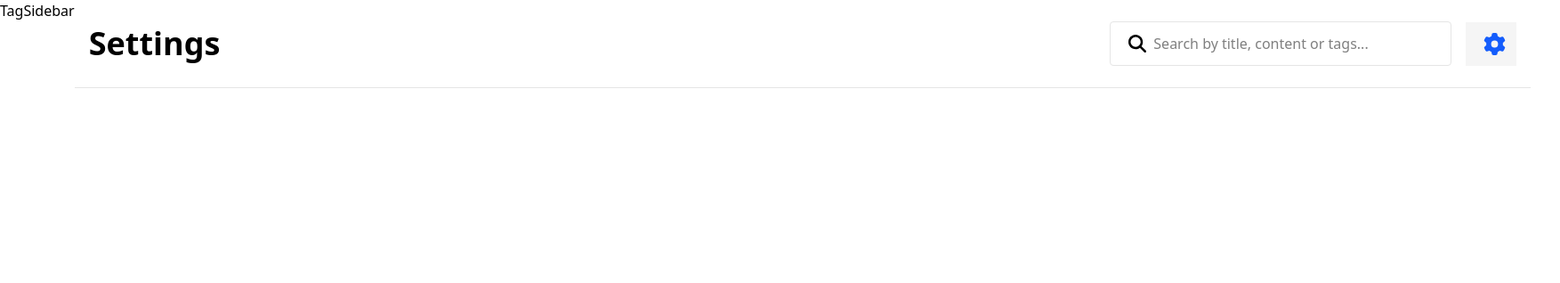
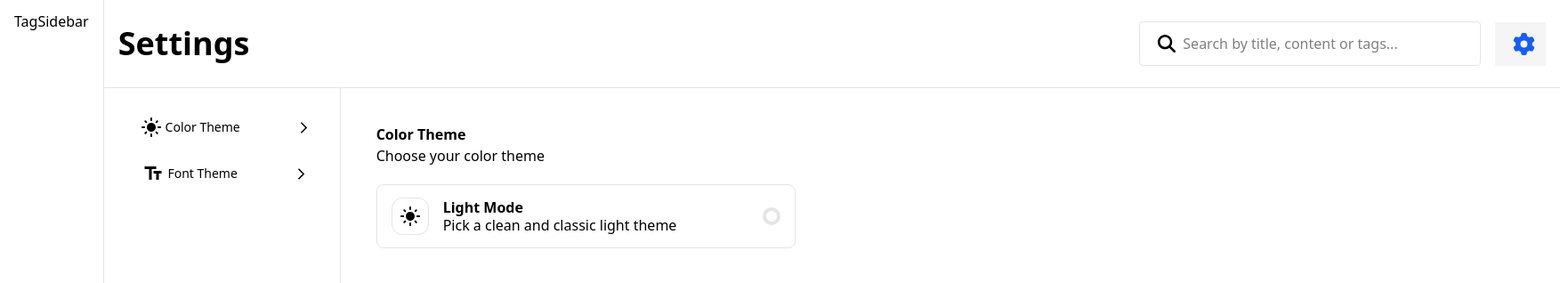
Before and after one commit to PraiseTy/notes-app-frontend, a React (Vite) app: page /settings in a window 1280 px wide. Shown: the top 318 px of the page at 89% size, 1753 px wide, since content can reach past the window. Built offline with nearby package versions, Linux system fonts and the light colour scheme.

Commit message:
feat: start settings section

```diff
--- /dev/null
+++ b/src/components/Body.tsx
@@ -0,0 +1,32 @@
+import { TabsData, TabSection } from './Tabs';
+import { MdLightMode } from 'react-icons/md';
+
+export const Body = () => {
+  return (
+    <div className="flex flex-row h-full ">
+      <div className="flex flex-col mx-2 border-r border-r-neutral-200 h-full max-w-[258px] w-1/2 space-y-7 py-8">
+        {TabsData.map((tab, index) => (
+          <TabSection svg={tab.svg} title={tab.title} key={index} />
+        ))}
+      </div>
+      <div className=" w-1/2 pt-10 pl-8">
+        <h1 className="font-semibold">Color Theme</h1>
+        <p> Choose your color theme</p>
+        <div className="pt-5">
+          <div className="flex flex-row justify-between items-center border border-neutral-200 rounded-lg w-3/5 py-3.5 px-4">
+            <div className="flex flex-row justify-between items-center">
+              <div className="border border-neutral-200 rounded-xl mr-4 p-2">
+                <MdLightMode size={24} />
+              </div>
+              <div className="leading-tight">
+                <p className="font-bold">Light Mode</p>
+                <p>Pick a clean and classic light theme</p>
+              </div>
+            </div>
+            <div className="w-5 h-5 rounded-full border-4 border-neutral-200"></div>
+          </div>
+        </div>
+      </div>
+    </div>
+  );
+};
--- /dev/null
+++ b/src/components/Tabs/TabSection.tsx
@@ -0,0 +1,18 @@
+import { MdArrowForwardIos } from 'react-icons/md';
+import type { IconType } from 'react-icons';
+
+interface TabsProps {
+  svg: IconType;
+  title: string;
+}
+export const TabSection = ({ svg: Icon, title }: TabsProps) => {
+  return (
+    <div className="flex items-center mx-auto text-sm cursor-pointer  gap-x-16">
+      <div className="flex flex-row items-center  space-x-1">
+        <Icon size={24} />
+        <p>{title}</p>
+      </div>
+      <MdArrowForwardIos size={15} />
+    </div>
+  );
+};
--- /dev/null
+++ b/src/components/Tabs/TabsData.ts
@@ -0,0 +1,12 @@
+import { MdLightMode, MdOutlineTextFields } from 'react-icons/md';
+
+export const TabsData = [
+  {
+    svg: MdLightMode,
+    title: 'Color Theme'
+  },
+  {
+    svg: MdOutlineTextFields,
+    title: 'Font Theme'
+  }
+];
--- /dev/null
+++ b/src/components/Tabs/index.ts
@@ -0,0 +1,2 @@
+export * from './TabSection';
+export * from './TabsData';
--- a/src/components/TagSidebar.tsx
+++ b/src/components/TagSidebar.tsx
@@ -1,6 +1,6 @@
 export const TagSidebar = () => {
   return (
-    <div>
+    <div className="w-[800px] py-[12px] px-[16px] border-r border-r-neutral-200">
       <p>TagSidebar</p>
     </div>
   );
--- a/src/components/index.ts
+++ b/src/components/index.ts
@@ -1,2 +1,4 @@
 export * from './Navbar';
 export * from './TagSidebar';
+export * from './Body';
+export * from './Tabs';
--- a/src/index.css
+++ b/src/index.css
@@ -21,3 +21,9 @@
   --red-500: #fb3746;
   --red-100: #ffd5d8;
 }
+
+html,
+body,
+#root {
+  height: 100%;
+}
--- a/src/pages/SettingsPage.tsx
+++ b/src/pages/SettingsPage.tsx
@@ -1,11 +1,14 @@
-import { Navbar, TagSidebar } from '../components';
+import { Body, Navbar, TagSidebar } from '../components';
 
 export const SettingsPage = () => {
   return (
-    <div className="flex">
+    <div className="flex h-screen">
       <TagSidebar />
-      <div>
+      <div className="flex flex-col flex-grow">
         <Navbar title="Settings" />
+        <div className="flex-grow">
+          <Body />
+        </div>
       </div>
     </div>
   );
```
Also changed, not shown: src/components/Features/FeatureSection.tsx (added).
